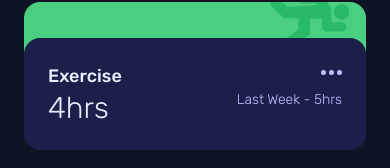
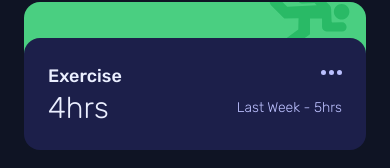
Before and after one commit to aelvanna/time-tracking-dashboard-solution, a website built with Vite: page index.html in a window 390 px wide. Shown: the part 774-942 px from the top of the page. Built offline with nearby package versions, Linux system fonts and the light colour scheme.

Commit message:
- Fixed aliginment issue for weekly-exercise-previous, where text wasn't vertically aligned due to missing self-center tailwind css utility class

```diff
--- a/index.html
+++ b/index.html
@@ -209,7 +209,7 @@
             <!-- weekly -->
           </p>
           <p
-            class="text-sm text-navy-200 col-start-2 weekly-exercise-previous justify-self-end lg:col-start-1 lg:justify-self-start"
+            class="text-sm text-navy-200 col-start-2 weekly-exercise-previous justify-self-end self-center lg:col-start-1 lg:justify-self-start"
           >
             <!-- weekly -->
           </p>
```
